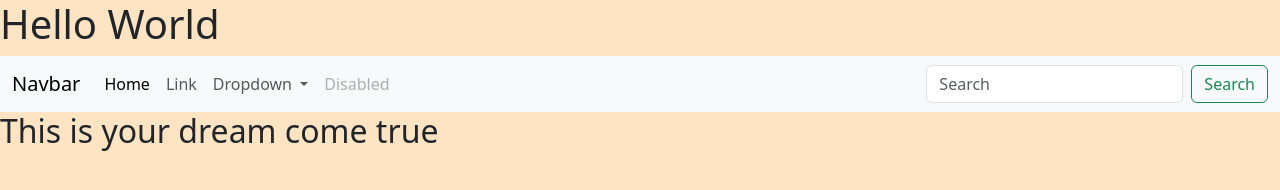
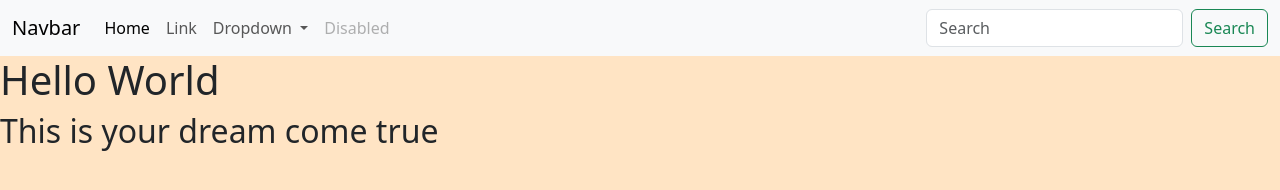
Before and after one commit to Frynelli/newtrial.github.io, a plain HTML site: page index.html in a window 1280 px wide. Drawn offline with nearby package versions, Linux system fonts and the light colour scheme.

Commit message:
changes to h1

```diff
--- a/index.html
+++ b/index.html
@@ -13,7 +13,6 @@
 </head>
 <body>
     <header>
-        <h1 class="animate__animated animate__swing">Hello World</h1>
         <nav class="navbar navbar-expand-lg bg-body-tertiary">
   <div class="container-fluid">
     <a class="navbar-brand" href="#">Navbar</a>
@@ -50,8 +49,10 @@
     </div>
   </div>
 </nav>
+
     </header>
     <main>
+        <h1 class="animate__animated animate__bounce">Hello World</h1>
         <h2>This is your dream come true</h2>
     </main>
     <script src="https://cdn.jsdelivr.net/npm/bootstrap@5.3.0/dist/js/bootstrap.bundle.min.js" integrity="sha384-geWF76RCwLtnZ8qwWowPQNguL3RmwHVBC9FhGdlKrxdiJJigb/j/68SIy3Te4Bkz" crossorigin="anonymous"></script>
```
Also changed, not shown: stylesheet.css (line endings or trailing spaces).
